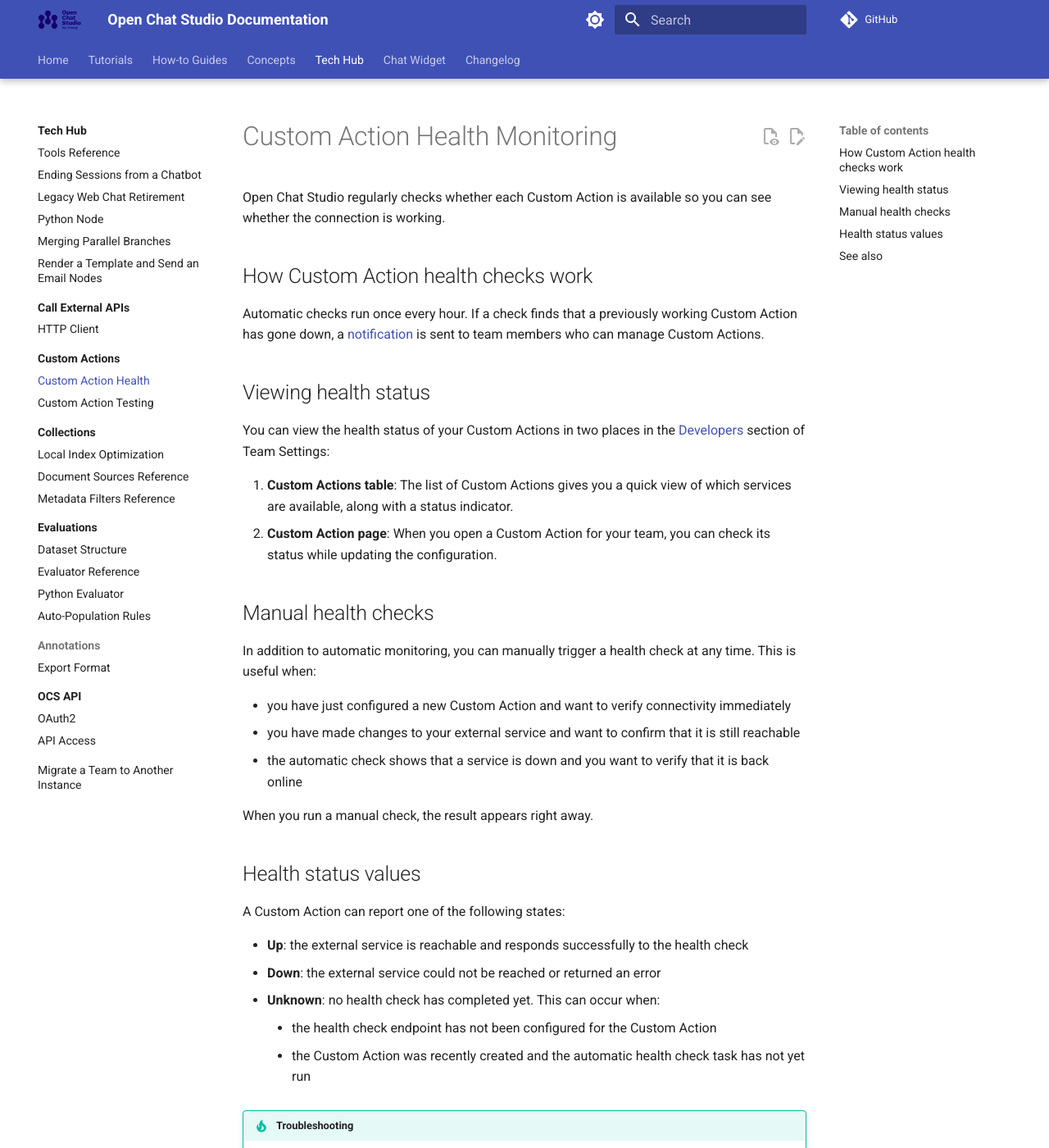
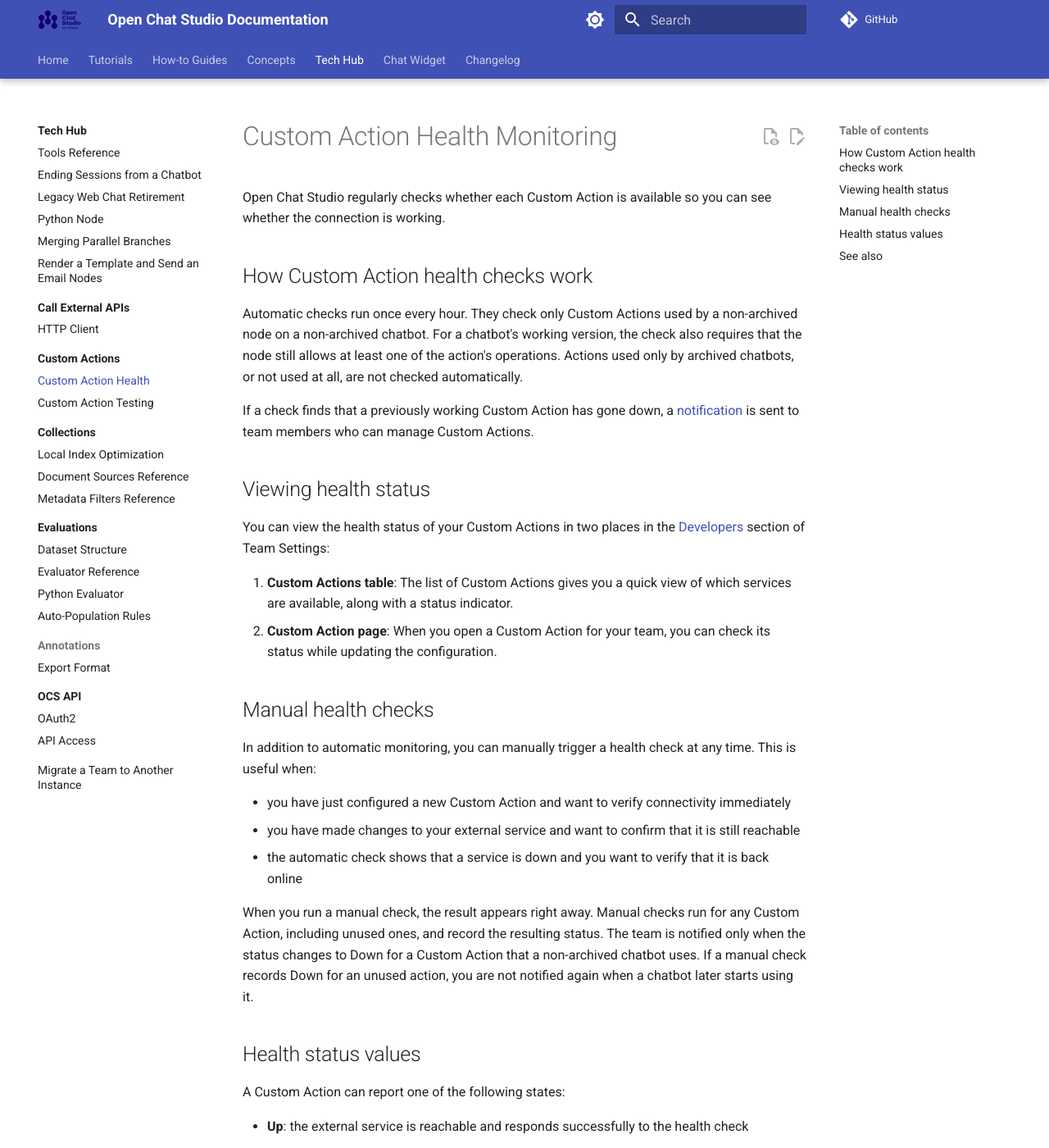
Before and after one commit to dimagi/open-chat-studio-docs, an MkDocs documentation site: the page built from docs/tech-hub/custom_action/health_custom_action.md, in a window 1280 px wide and 1400 px high. Shown: the whole window at 82% size. Built offline with MkDocs 1.6.1 and Material for MkDocs 9.7.7, drawn with Linux system fonts in a browser that asks for light colours; a script that is not in the unit is left out; comment, search, counter and statistics services are not loaded; some of the changed text lies outside the part shown.

Commit message:
update changelog and docs from OCS PR #4974
Co-Authored-By: Claude Opus 5.5 <noreply@anthropic.com>

```diff
--- a/docs/tech-hub/custom_action/health_custom_action.md
+++ b/docs/tech-hub/custom_action/health_custom_action.md
@@ -5,6 +5,10 @@ Open Chat Studio regularly checks whether each Custom Action is available so you
 ## How Custom Action health checks work
 
 Automatic checks run once every hour.
+They check only Custom Actions used by a non-archived node on a non-archived chatbot.
+For a chatbot's working version, the check also requires that the node still allows at least one of the action's operations.
+Actions used only by archived chatbots, or not used at all, are not checked automatically.
+
 If a check finds that a previously working Custom Action has gone down,
 a [notification](../../concepts/notifications.md) is sent to team members who can manage Custom Actions.
 
@@ -25,6 +29,9 @@ This is useful when:
 - the automatic check shows that a service is down and you want to verify that it is back online
 
 When you run a manual check, the result appears right away.
+Manual checks run for any Custom Action, including unused ones, and record the resulting status.
+The team is notified only when the status changes to Down for a Custom Action that a non-archived chatbot uses.
+If a manual check records Down for an unused action, you are not notified again when a chatbot later starts using it.
 
 ## Health status values
 
@@ -35,6 +42,7 @@ A Custom Action can report one of the following states:
 - **Unknown**: no health check has completed yet. This can occur when:
     - the health check endpoint has not been configured for the Custom Action
     - the Custom Action was recently created and the automatic health check task has not yet run
+    - the Custom Action is not used by a non-archived chatbot, so the automatic check skips it and no manual check has been run
 
 !!! tip "Troubleshooting"
     If a Custom Action shows as "Down" or is not behaving as expected, verify that:
```
Also changed, not shown: docs/changelog.md (+3 -0 lines), docs/concepts/team/llm_providers.md (+2 -0 lines).
